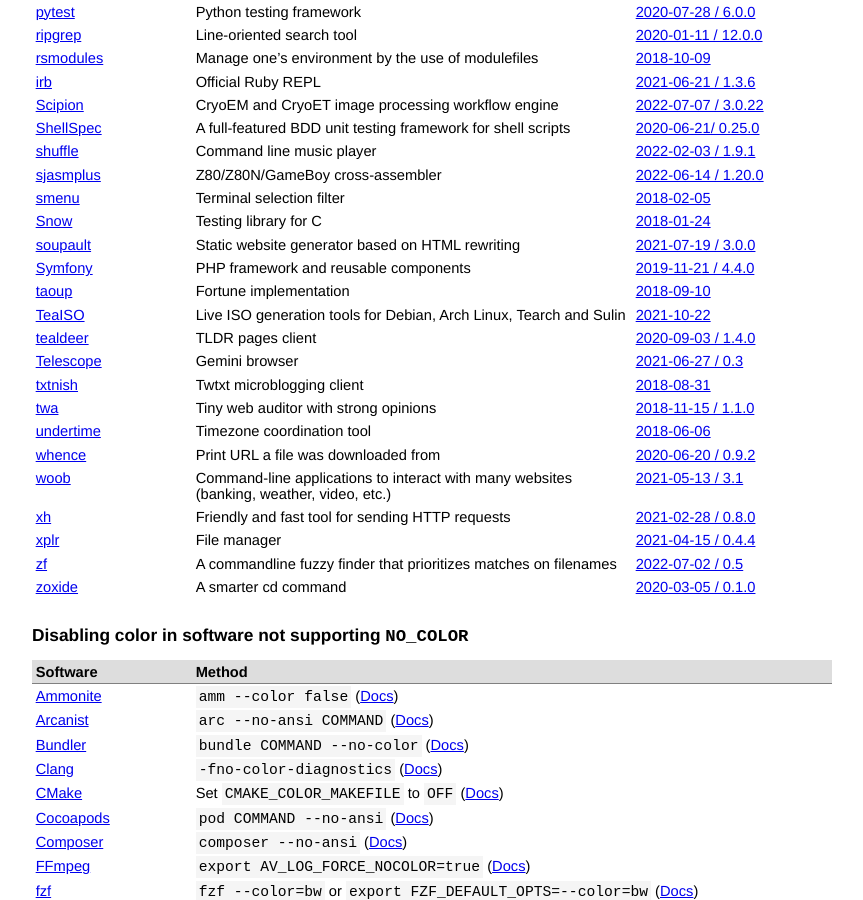
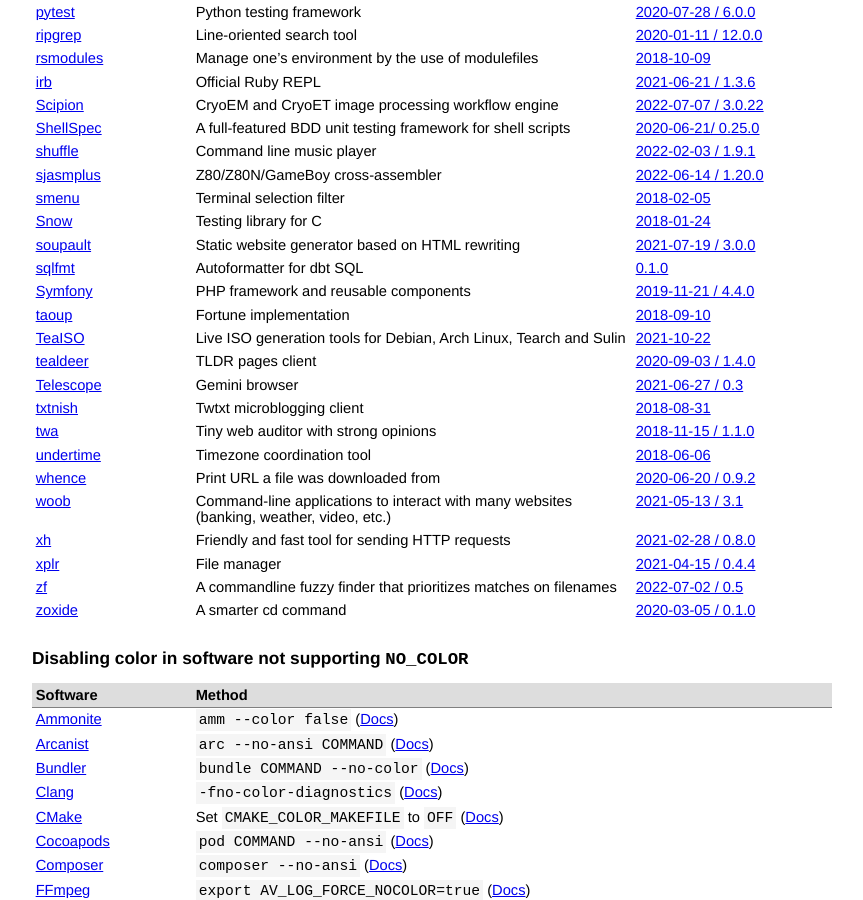
Before and after one commit to jcs/no_color, a Jekyll site: the page built from index.md, in a window 1280 px wide and 900 px high, scrolled down 4311 px. Shown: the whole window, without its empty margins (208-1071 px from the left). Built offline with Jekyll 4.4.1, drawn with Linux system fonts in a browser that asks for light colours; our own code applies the rules of GitHub Pages for plain Markdown files.

Commit message:
add sqlfmt (#197)

```diff
--- a/index.md
+++ b/index.md
@@ -226,6 +226,7 @@ color via `NO_COLOR`.
 | [smenu](https://github.com/p-gen/smenu) | Terminal selection filter | [2018-02-05](https://github.com/p-gen/smenu/commit/70d3ee5a328230dff3b744b2f0ca7ef20ecb530e) |
 | [Snow](https://github.com/mortie/snow) | Testing library for C | [2018-01-24](https://github.com/mortie/snow/commit/aadbbd375e03ec6000e23d817d2bd722b417296f) |
 | [soupault](https://soupault.app) | Static website generator based on HTML rewriting | [2021-07-19 / 3.0.0](https://soupault.app/blog/soupault-3.0.0-release/) |
+| [sqlfmt](https://sqlfmt.com) | Autoformatter for dbt SQL | [0.1.0](https://docs.sqlfmt.com/getting-started/configuring-sqlfmt#no-color-and-force-color) |
 | [Symfony](https://github.com/symfony/symfony) | PHP framework and reusable components | [2019-11-21 / 4.4.0](https://symfony.com/releases/4.4) |
 | [taoup](http://github.com/globalcitizen/taoup) | Fortune implementation | [2018-09-10](https://github.com/globalcitizen/taoup/commit/fb2dc7768a2dc9b74816ce5126e40b93338291f7) |
 | [TeaISO](https://gitlab.com/tearch-linux/applications-and-tools/teaiso) | Live ISO generation tools for Debian, Arch Linux, Tearch and Sulin | [2021-10-22](https://gitlab.com/tearch-linux/applications-and-tools/teaiso/-/commit/151c61c299bd71adc1987ef73ad588cfbe88d244) |
```
